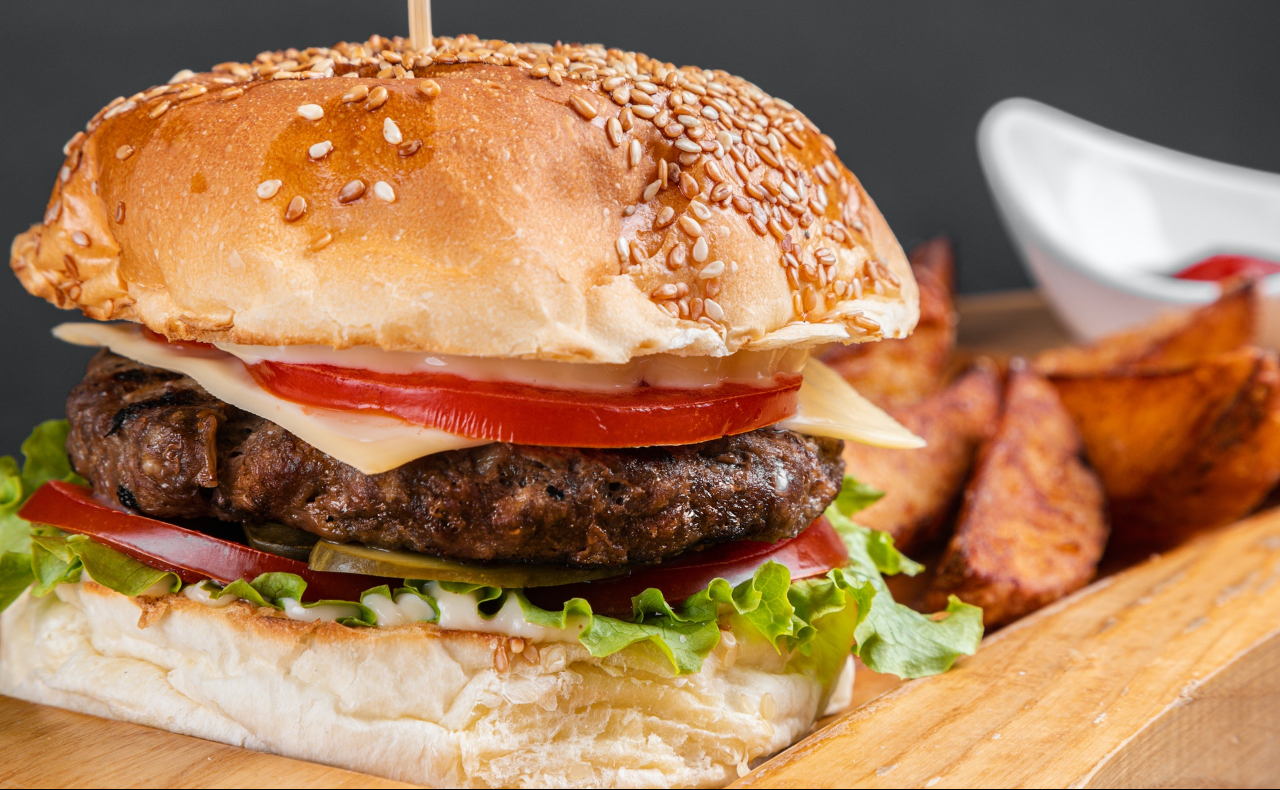
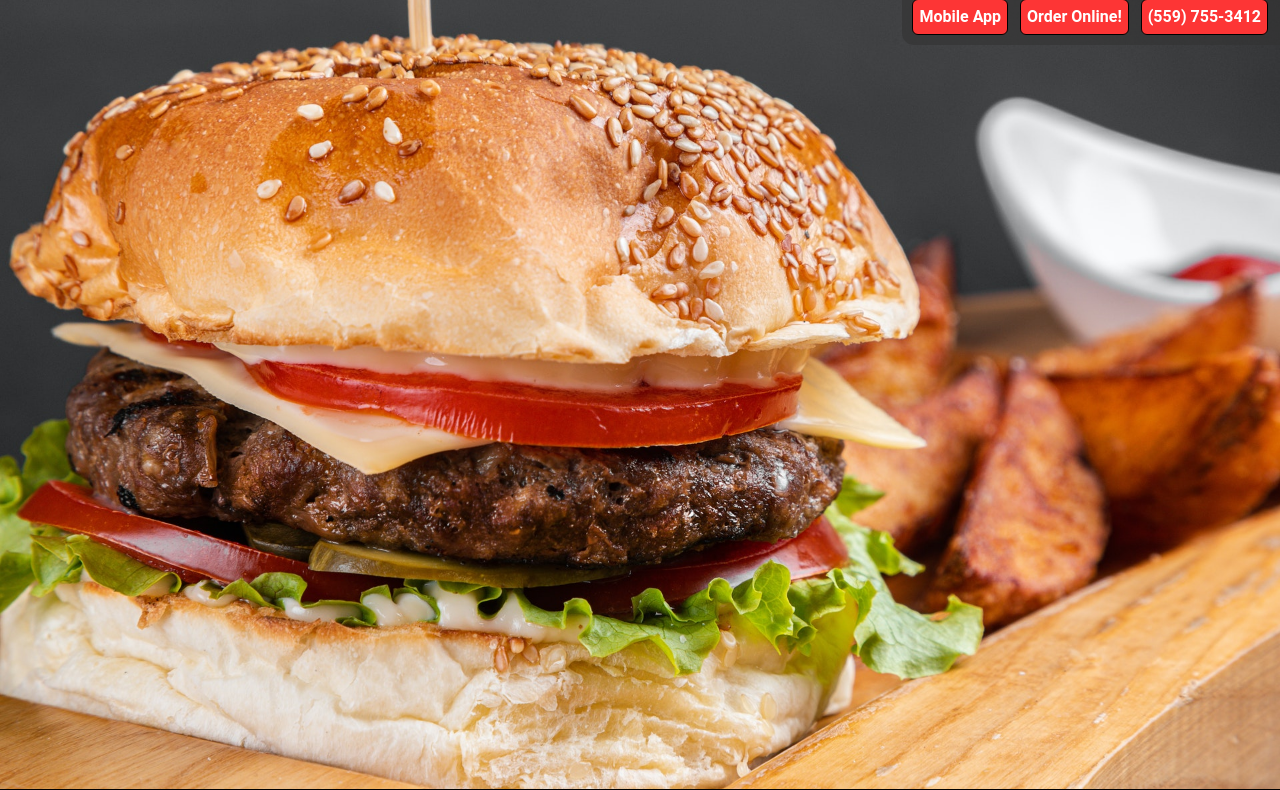
Before and after one commit to RedCometVictory/restaurant-bar-bbq, a Gatsby site: page / in a window 1280 px wide. Shown: the part 81-871 px from the top of the page. Built offline with nearby package versions, Linux system fonts and the light colour scheme; Gatsby itself is replaced by a stand-in of ours; a web font is replaced by a local one.

Commit message:
added menu contacts and updated landing page

```diff
--- a/src/pages/index.js
+++ b/src/pages/index.js
@@ -18,6 +18,24 @@ export default function Home({ data }) {
       <main className="landing" >
         <section className="hero">
           <div className="hero__container">
+            <div className="hero__contact">
+              <a href="https://toasttakeout.com/">
+                <div className="hero__btn">
+                  Mobile App
+                </div>
+              </a>
+              <a href="https://www.toasttab.com/thedenbrews">
+                <div className="hero__btn">
+                  Order Online!
+                </div>
+              </a>
+              <a href="tel:+15597553412">
+                <div className="hero__btn">
+                  (559) 755-3412
+                </div>
+              </a>
+            </div>
+            <div className="hero_info"></div>
           {/* alt value still appears */}
             {/* <img className="hero__container-img" src="/img/pexels-dima-valkov-3864681" alt="landing" /> */}
           </div>
--- a/src/styles/4layouts/_navBar.scss
+++ b/src/styles/4layouts/_navBar.scss
@@ -24,7 +24,7 @@
   &__icon {
     width: 60px;
     height: 60px;
-    color: var(--navbar-text);
+    color: var(--color-logo);
     // img {}
   }
   &__title-container {
@@ -32,6 +32,7 @@
     margin-right: 6px;
     display: flex;
     visibility: hidden;
+    color: var(--navbar-title);
   }
   &__title {
     line-height: initial;
@@ -98,7 +99,7 @@
     position: absolute;
     width: 70%;
     height: 100vh;
-    background-color: var(--navbar-color-a);
+    background-color: var(--navbar-color);
     top: 70px;
     color: black;
     right: -70%;
--- a/src/styles/5pages/_landing.scss
+++ b/src/styles/5pages/_landing.scss
@@ -6,6 +6,28 @@
     width: 100%;
     height: 100%;
     background: url('/pexels-dima-valkov-3864681.jpg') no-repeat center center/cover;
+  }
+  &__contact {
+    // height: 120px;
+    // width: 300px;
+    display: flex;
+    flex-direction: row;
+    position: absolute;
+    top: 70px;
+    right: 0;
+    background-color: var(--navbar-color-a);
+    padding: 10px 0 10px 10px;
+    width: 100%;
+    justify-content: center;
+  }
+  &__btn {
+    padding: 6px;
+    border: 1px solid black;
+    border-radius: 6px;
+    color: white;
+    margin-right: 12px;
+    font-weight: 700;
+    background-color: var(--navbar-brand);
   }
 }
 .landing {
@@ -107,7 +129,16 @@
     }
   }
 }
-
+@media (min-width: 420px) {
+  .hero {
+    &__contact {
+      width: initial;
+      -webkit-border-bottom-left-radius: 12px;
+      -moz-border-radius-bottomleft: 12px;
+      border-bottom-left-radius: 12px;
+    }
+  }
+}
 @media (min-width: 920px) {
   .landing {
     &__container {
--- a/src/styles/6themes/_darkLight.scss
+++ b/src/styles/6themes/_darkLight.scss
@@ -3,11 +3,13 @@
   // --navbar-light-text: rgb(54, 54, 54);
   --navbar-brand: rgb(253, 53, 53);
   --navbar-color: rgba(51, 51, 51, 1);
-  --navbar-color-a: rgba(51, 51, 51, 1);
+  --navbar-color-a: rgba(51, 51, 51, 0.6);
   --navbar-text: rgb(221, 221, 221);
+  --navbar-title: rgb(243, 243, 243);
   --navbar-text-hover: rgb(243, 247, 16);
   --bg-primary: rgb(0, 0, 0);
   --bg-panel: rgb(54, 54, 54);
+  --color-logo: rgb(243, 243, 243);
   --color-text: rgb(221, 221, 221);
   --color-link: rgb(252, 53, 53);
   --color-header-bar: rgb(56, 54, 54);
```
